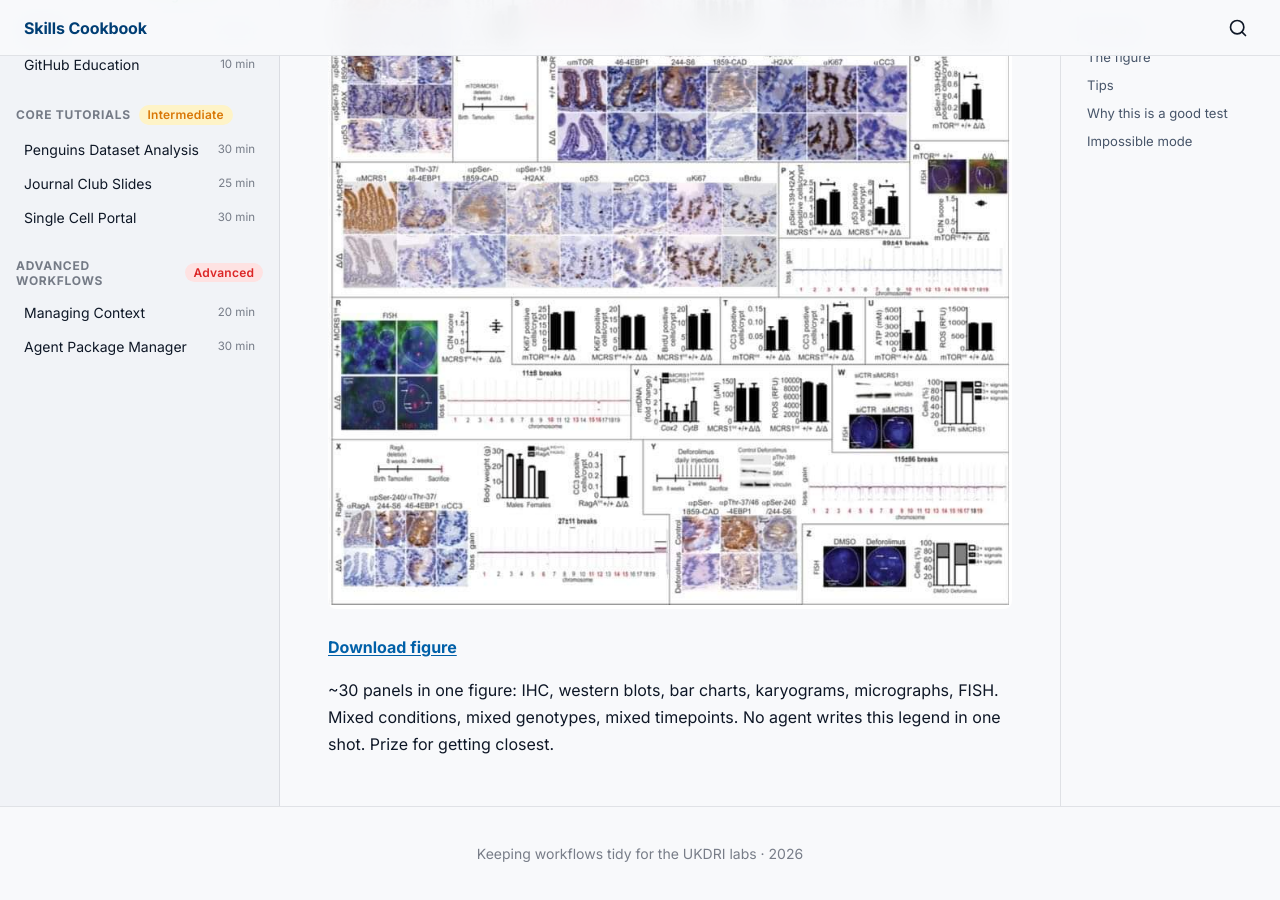
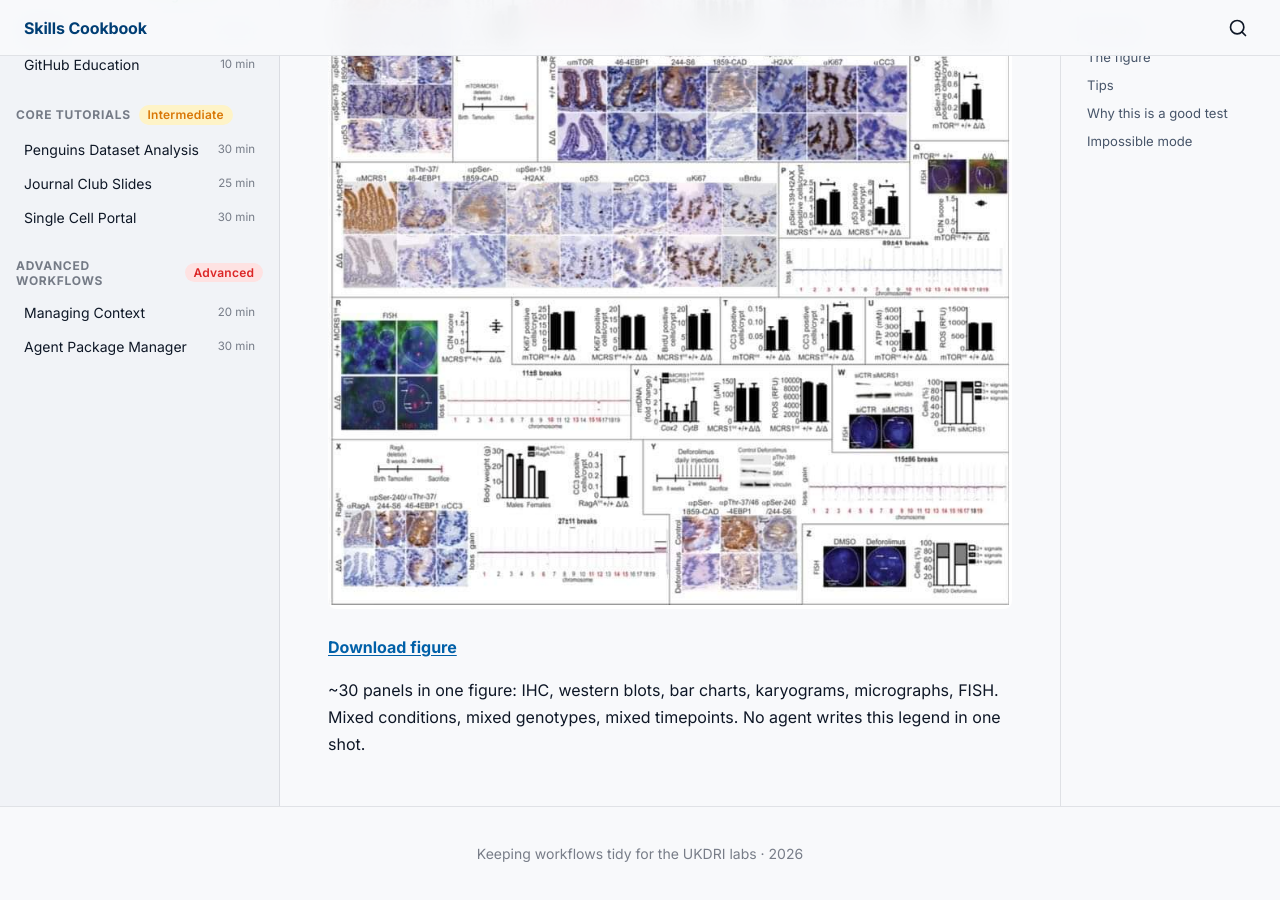
Before and after one commit to neurogenomics/agentic-life-sciences-tutorial, a Jekyll site: the page built from tutorials/08-figure-legend-challenge.md, in a window 1280 px wide and 900 px high, scrolled down 1860 px. Built offline with Jekyll 4.4.1, drawn with Linux system fonts in a browser that asks for light colours.

Commit message:
Drop prize line from impossible mode

```diff
--- a/tutorials/08-figure-legend-challenge.md
+++ b/tutorials/08-figure-legend-challenge.md
@@ -44,4 +44,4 @@ For when you've nailed the gnomAD legend and want to break your agent.
 
 [**Download figure**]({{ '/assets/images/impossible-mode.jpeg' | relative_url }})
 
-~30 panels in one figure: IHC, western blots, bar charts, karyograms, micrographs, FISH. Mixed conditions, mixed genotypes, mixed timepoints. No agent writes this legend in one shot. Prize for getting closest.
+~30 panels in one figure: IHC, western blots, bar charts, karyograms, micrographs, FISH. Mixed conditions, mixed genotypes, mixed timepoints. No agent writes this legend in one shot.
```
